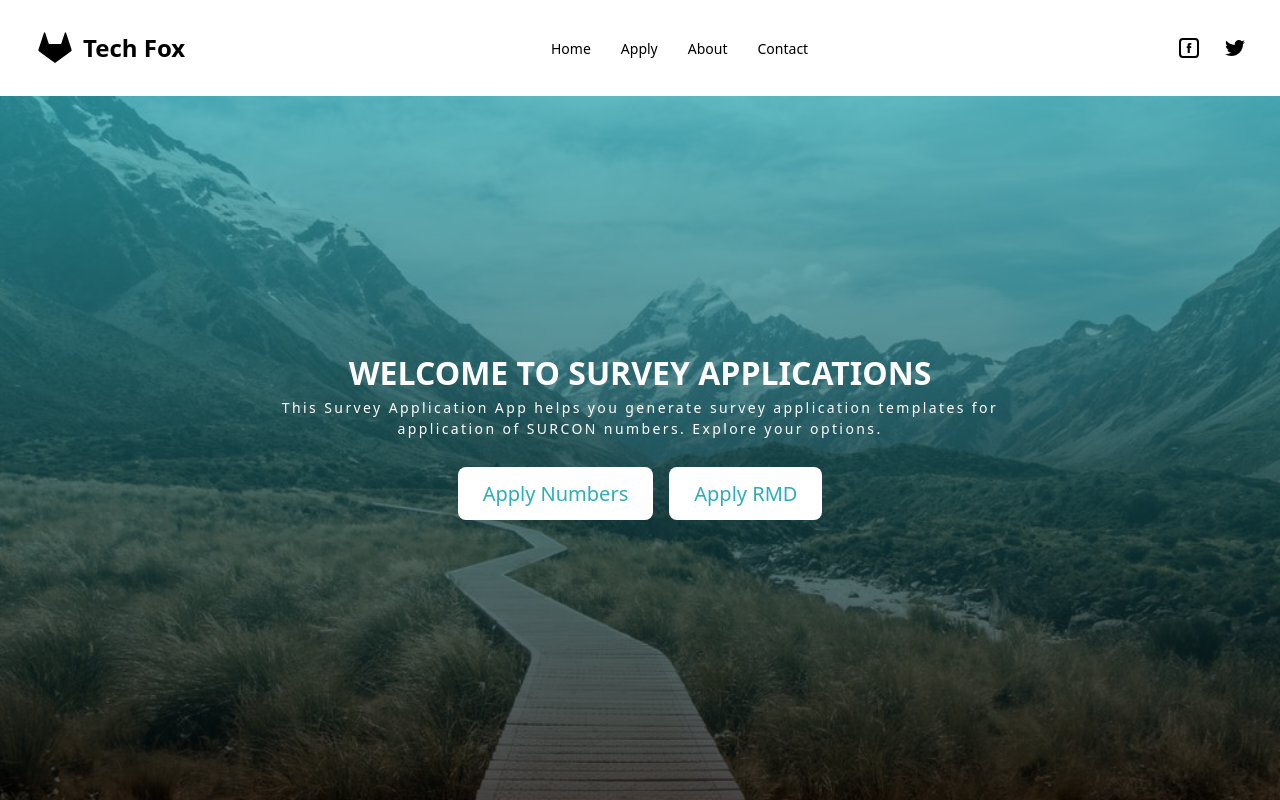
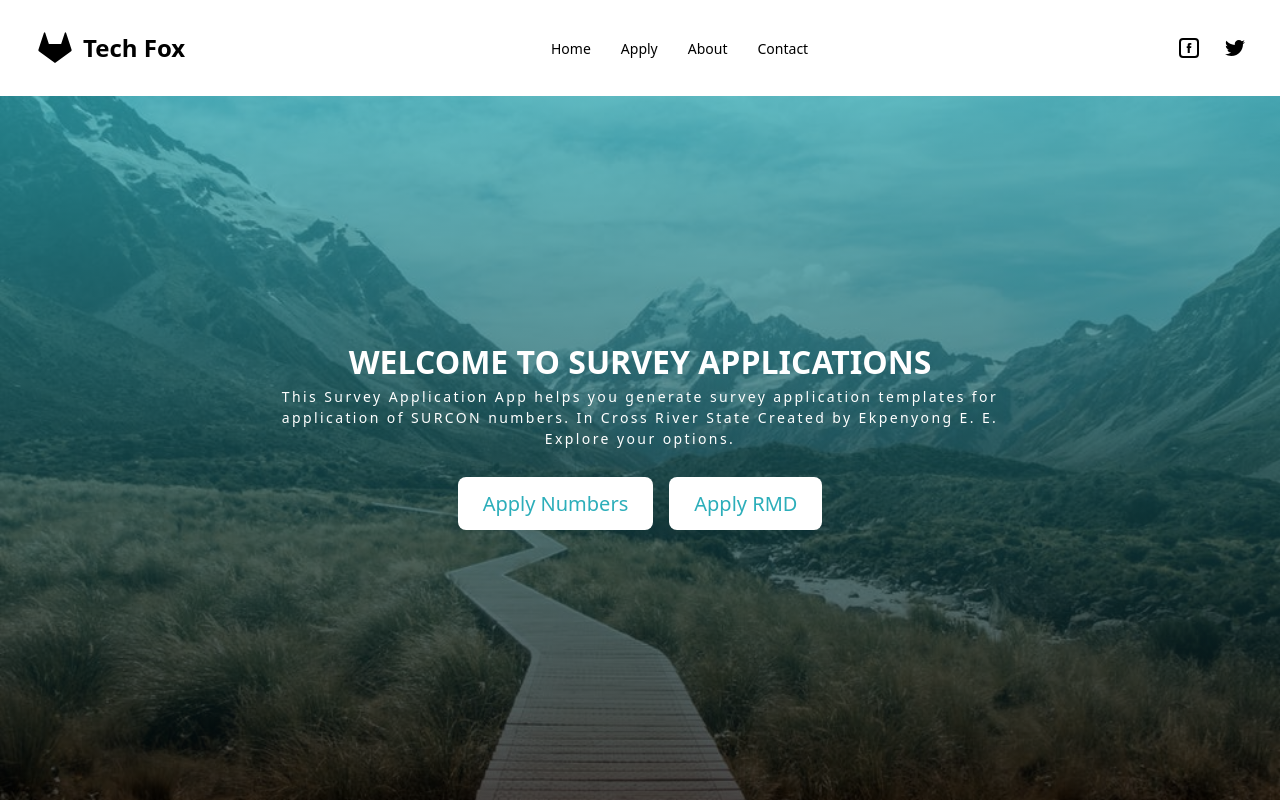
Before and after one commit to ekpenyongeetim/survey-applications, a React (Vite) app: page / in a window 1280 px wide. Built offline with nearby package versions, Linux system fonts and the light colour scheme.

Commit message:
Updates to Welcome, Analytics added

```diff
--- a/package.json
+++ b/package.json
@@ -16,6 +16,7 @@
     "@fortawesome/fontawesome-svg-core": "^6.5.1",
     "@fortawesome/free-brands-svg-icons": "^6.5.1",
     "@fortawesome/react-fontawesome": "^0.2.0",
+    "@vercel/analytics": "^2.0.1",
     "body-parser": "^1.20.2",
     "dompurify": "^3.1.6",
     "express": "^4.19.2",
--- a/src/components/data.jsx
+++ b/src/components/data.jsx
@@ -53,7 +53,7 @@ export const routes = [
 export const socialLinks = [
   {
     id: 1,
-    href: "https://facebook.com",
+    href: "https://web.facebook.com/ekpenyong.etim1",
     svgLink: facebook,
   },
   { id: 2, href: "https://twitter.com", svgLink: twitter },
--- a/src/main.jsx
+++ b/src/main.jsx
@@ -1,3 +1,4 @@
+import { Analytics } from "@vercel/analytics/react";
 import React from "react";
 import ReactDOM from "react-dom/client";
 import App from "./App.jsx";
@@ -5,6 +6,7 @@ import "./index.css";
 
 ReactDOM.createRoot(document.getElementById("root")).render(
   <React.StrictMode>
+    <Analytics />
     <App />
   </React.StrictMode>
 );
--- a/src/pages/Home.jsx
+++ b/src/pages/Home.jsx
@@ -21,7 +21,8 @@ function Home() {
           <h1>Welcome to Survey Applications</h1>
           <p>
             This Survey Application App helps you generate survey application
-            templates for application of SURCON numbers. Explore your options.
+            templates for application of SURCON numbers. In Cross River State
+            Created by Ekpenyong E. E. Explore your options.
           </p>
           <div className="hero-button-container">
             <Link to="/apply">
```
Also changed, not shown: 1 other file (tests, documents, lock files or other folders).
